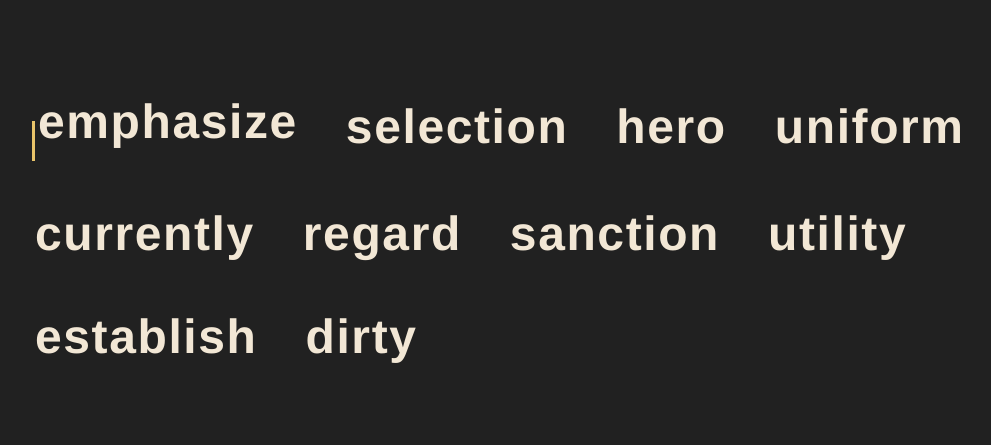
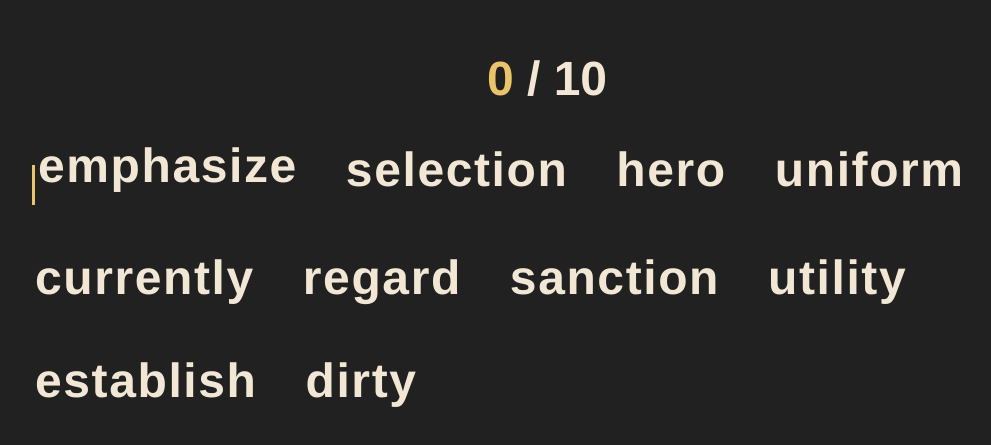
Before and after one commit to Sufferal/100WPM, a Vue app: page / in a window 1280 px wide. Shown: the part 171-616 px from the top of the page, without its empty margins (93-1084 px from the left). Built offline with nearby package versions, Linux system fonts and the light colour scheme.

Commit message:
feat: add stat for correct words (#4)

```diff
--- a/index.html
+++ b/index.html
@@ -4,7 +4,7 @@
     <meta charset="UTF-8">
     <link rel="icon" href="/favicon.ico">
     <meta name="viewport" content="width=device-width, initial-scale=1.0">
-    <title>Typing</title>
+    <title>100 WPM</title>
   </head>
   <body>
     <div id="app"></div>
--- a/src/App.vue
+++ b/src/App.vue
@@ -1,10 +1,33 @@
 <script setup>
+import { ref } from "vue";
 import WordList from "./components/WordList.vue";
+import WordStats from "./components/WordStats.vue";
+
+const totalWords = ref(10);
+const typedLetters = ref([]);
+const words = ref([]);
+
+const updateTypedLetters = (newTypedLetters) => {
+  typedLetters.value = newTypedLetters;
+};
+
+const updateWords = (newWords) => {
+  words.value = newWords;
+};
 </script>
 
 <template>
   <div class="app-wrapper">
-    <WordList />
+    <WordStats
+      :totalWords="totalWords"
+      :typed-letters="typedLetters"
+      :words="words"
+    />
+    <WordList
+      :totalWords="totalWords"
+      @updateTypedLetters="updateTypedLetters"
+      @updateWords="updateWords"
+    />
   </div>
 </template>
 
@@ -14,6 +37,7 @@ import WordList from "./components/WordList.vue";
   margin: 0 auto;
   height: 100vh;
   display: flex;
+  flex-direction: column;
   justify-content: center;
   align-items: center;
 }
--- a/src/assets/css/main.css
+++ b/src/assets/css/main.css
@@ -4,7 +4,7 @@
   --success-color: #28a745;
   --error-color: #dc3545;
   --background-color: #212121;
-  --caret-color: #E9C46A;
+  --highlight-color: #E9C46A;
 
   --primary-font: 'Helvetica', 'Arial', sans-serif;
 }
@@ -32,7 +32,7 @@ body {
   height: 2.5rem;
   top: 3px;
   width: 3px;
-  background-color: var(--caret-color);
+  background-color: var(--highlight-color);
 }
 
 .text-caret-first::before {
@@ -46,3 +46,7 @@ body {
 .text-error {
   color: var(--error-color);
 }
+
+.text-highlight {
+  color: var(--highlight-color);
+}
--- a/src/components/WordList.vue
+++ b/src/components/WordList.vue
@@ -1,4 +1,9 @@
 <script setup>
+const emit = defineEmits(["updateTypedLetters", "updateWords"]);
+const props = defineProps({
+  totalWords: Number,
+});
+
 import { ref, onMounted, onBeforeUnmount } from "vue";
 import WordItem from "./WordItem.vue";
 
@@ -11,20 +16,29 @@ const fetchWords = async () => {
   const response = await fetch("/src/assets/words.txt");
   const text = await response.text();
   const numOfLines = text.split("\n").length;
-  const numOfWords = 10;
 
   allWords.value = text.split("\n").map((word) => word.trim());
 
   // Choose random words from the list
-  for (let i = 0; i < numOfWords; i++) {
+  for (let i = 0; i < props.totalWords; i++) {
     const randomIndex = Math.floor(Math.random() * numOfLines);
     words.value.push(allWords.value[randomIndex]);
   }
 
   typedLetters.value = words.value.map(() => []);
+  emit("updateWords", words.value);
 };
 
 const handleKeyPress = (key) => {
+  // Prevent typing after the last letter of the last word
+  if (
+    currentWordIndex.value === words.value.length - 1 &&
+    typedLetters.value[currentWordIndex.value].length ===
+      words.value[currentWordIndex.value].length
+  ) {
+    return;
+  }
+
   if (key === " ") {
     // Only move to the next word if the current word is fully typed
     if (
@@ -40,18 +54,65 @@ const handleKeyPress = (key) => {
   ) {
     typedLetters.value[currentWordIndex.value].push(key);
   }
+
+  // Check if the user has finished typing the last word
+  if (
+    currentWordIndex.value === words.value.length - 1 &&
+    typedLetters.value[currentWordIndex.value].length ===
+      words.value[currentWordIndex.value].length
+  ) {
+    const allCorrect = words.value.every((word, index) => {
+      return word.split("").every((letter, letterIndex) => {
+        return letter === typedLetters.value[index][letterIndex];
+      });
+    });
+    const moreThanHalfWrong =
+      words.value.filter((word, index) => {
+        return (
+          typedLetters.value[index] &&
+          word.split("").some((letter, letterIndex) => {
+            return letter !== typedLetters.value[index][letterIndex];
+          })
+        );
+      }).length >=
+      words.value.length / 2;
+
+    if (allCorrect) {
+      document
+        .getElementById("correctWords")
+        .classList.remove("text-highlight");
+      document.getElementById("correctWords").classList.add("text-correct");
+    } else if (moreThanHalfWrong) {
+      document
+        .getElementById("correctWords")
+        .classList.remove("text-highlight");
+      document.getElementById("correctWords").classList.add("text-error");
+    }
+  }
+
+  emit("updateTypedLetters", typedLetters.value);
 };
 
 const handleBackspace = (e) => {
+  // Prevent backspace if the current word is fully typed
+  if (
+    typedLetters.value[currentWordIndex.value].length ===
+    words.value[currentWordIndex.value].length
+  ) {
+    return;
+  }
+
   // Handle Ctrl + Backspace to delete all letters of the current word
   if (e.ctrlKey && e.key === "Backspace") {
     typedLetters.value[currentWordIndex.value] = [];
+    emit("updateTypedLetters", typedLetters.value);
     return;
   }
 
   // Handle backspace to delete the last letter of the last word
   if (e.key === "Backspace") {
     typedLetters.value[currentWordIndex.value].pop();
+    emit("updateTypedLetters", typedLetters.value);
     return;
   }
 };
--- /dev/null
+++ b/src/components/WordStats.vue
@@ -0,0 +1,35 @@
+<script setup>
+import { computed } from "vue";
+
+const props = defineProps({
+  totalWords: Number,
+  typedLetters: Array,
+  words: Array,
+});
+
+const correctWords = computed(() => {
+  return props.words.filter((word, index) => {
+    return (
+      props.typedLetters[index] &&
+      word.split("").every((letter, letterIndex) => {
+        return letter === props.typedLetters[index][letterIndex];
+      })
+    );
+  }).length;
+});
+</script>
+
+<template>
+  <h2 id="perfectWords">
+    <span id="correctWords" class="text-highlight">{{ correctWords }}</span>
+    /
+    <span id="totalWords">{{ totalWords }}</span>
+  </h2>
+</template>
+
+<style scoped>
+#perfectWords {
+  font-size: 3rem;
+  margin-bottom: 2rem;
+}
+</style>
```
